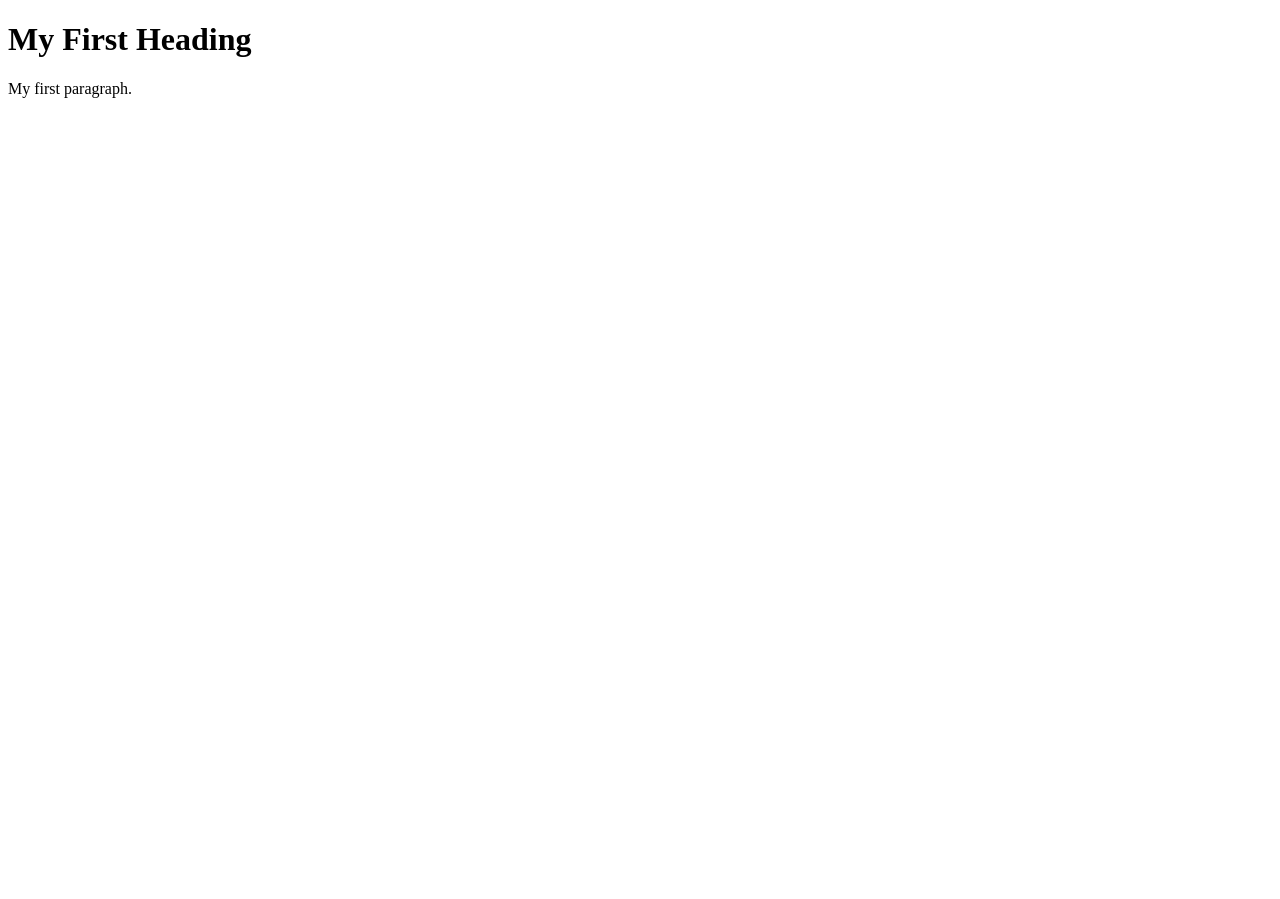
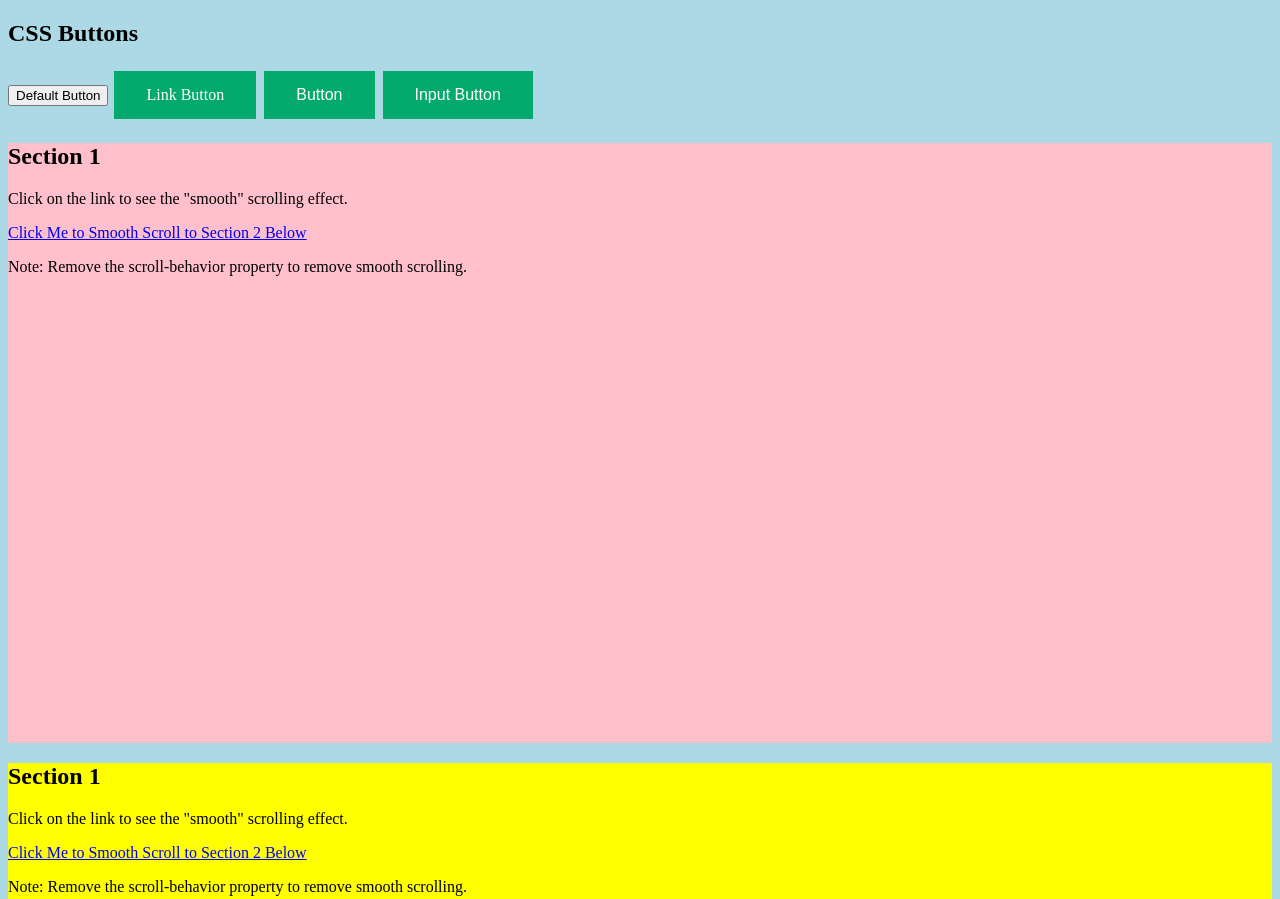
Before and after one commit to charlielee206/HTMLTest, a plain HTML site: page index.html in a window 1280 px wide. Shown: the top 899 px of the page. Before the commit the page ends 800 px from the top, so only its background shows below. Drawn offline with Linux system fonts and the light colour scheme.

Commit message:
Update index.html

```diff
--- a/index.html
+++ b/index.html
@@ -1,12 +1,73 @@
 <!DOCTYPE html>
 <html>
 <head>
-<title>Page Title</title>
+<style>
+
+<!-- Fuck Stylesheets we raw doggin this with one(1) file for the whole shit -->
+<!-- Also Fuck Javascript all my homies HATE JS -->
+
+html { scroll-behavior: smooth; }
+
+body {
+  background-color: lightblue;
+}
+
+#MainPage {
+  height: 600px;
+  background-color: pink;
+}
+
+.SignUpButton {
+  background-color: #04AA6D;
+  border: none;
+  color: white;
+  padding: 15px 32px;
+  text-align: center;
+  text-decoration: none;
+  display: inline-block;
+  font-size: 16px;
+  margin: 4px 2px;
+  cursor: pointer;
+}
+
+
+
+#section2 {
+  height: 600px;
+  background-color: yellow;
+}
+
+
+</style>
 </head>
 <body>
 
-<h1>My First Heading</h1>
-<p>My first paragraph.</p>
+<h2>CSS Buttons</h2>
+
+<button>Default Button</button>
+
+<a href="#" class="SignUpButton">Link Button</a>
+
+<button class="SignUpButton">Button</button>
+<input type="button" class="SignUpButton" value="Input Button">
+
+
+<div class="main" id="MainPage">
+  <h2>Section 1</h2>
+  <p>Click on the link to see the "smooth" scrolling effect.</p>
+  <a href="#section2">Click Me to Smooth Scroll to Section 2 Below</a>
+  <p>Note: Remove the scroll-behavior property to remove smooth scrolling.</p>
+</div>
+
+
+<div class="main" id="section2">
+  <h2>Section 1</h2>
+  <p>Click on the link to see the "smooth" scrolling effect.</p>
+  <a href="#MainPage">Click Me to Smooth Scroll to Section 2 Below</a>
+  <p>Note: Remove the scroll-behavior property to remove smooth scrolling.</p>
+</div>
+
+
 
 </body>
 </html>
```
